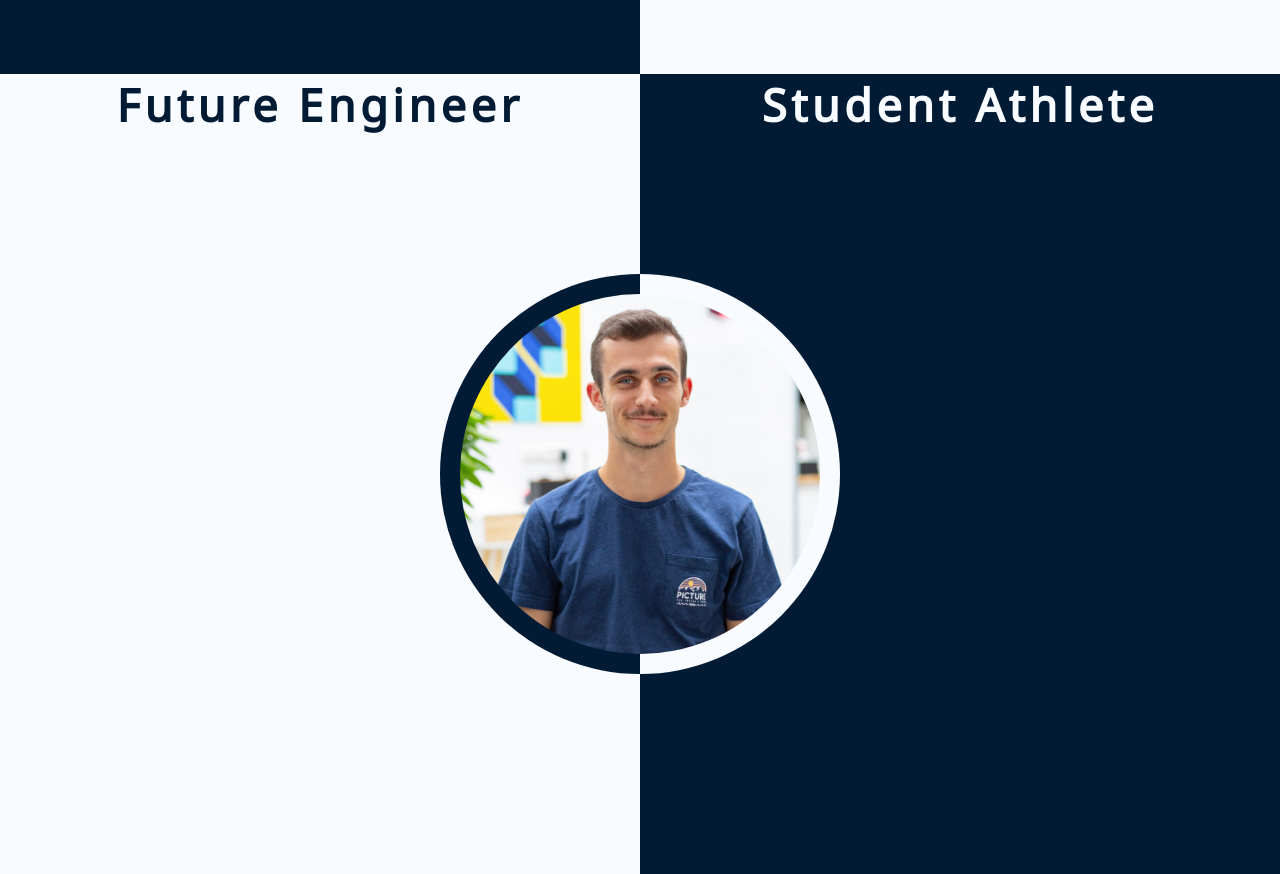
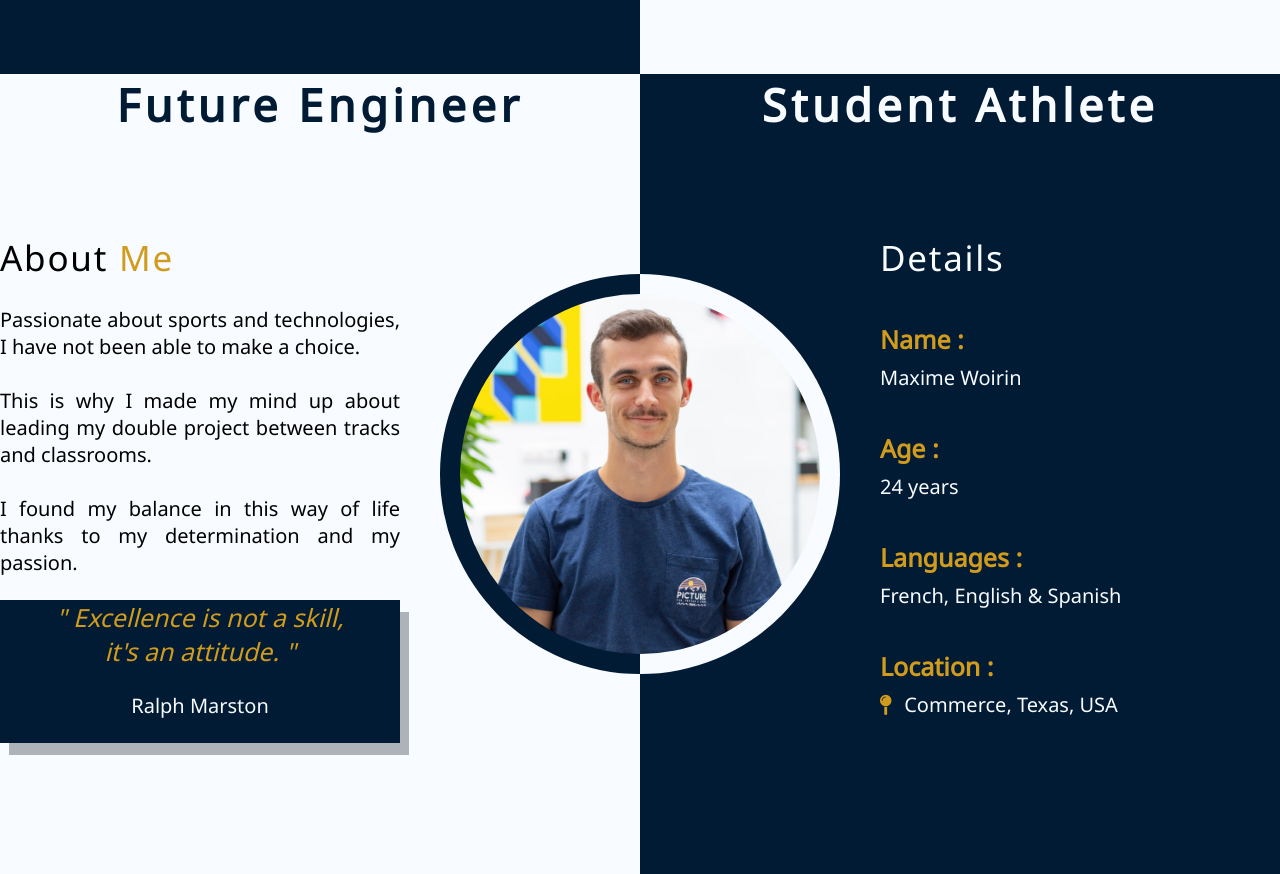
Before and after one commit to MaximeWoirin/MaximeWoirin.github.io, a website: page index.html in a window 1280 px wide. Shown: the part 726-1600 px from the top of the page. Drawn offline with nearby package versions, Linux system fonts and the light colour scheme; files that its build step writes are made by us from their sources; files whose address does not match are found by name.

Commit message:
page 2 almost done

```diff
--- a/index.html
+++ b/index.html
@@ -6,7 +6,7 @@
     <link rel="stylesheet" href="dist/css/index.css">
     <link rel="stylesheet" href="dist/css/page1.css">
     <link rel="stylesheet" href="dist/css/page2.css">
-
+    <link rel="stylesheet" href="https://cdnjs.cloudflare.com/ajax/libs/font-awesome/4.7.0/css/font-awesome.min.css">
 </head>
 
 <body>
@@ -35,9 +35,55 @@
         <div class="page2-container">
             <div class="panel panel__white panel--left">
                 <h2>Future Engineer</h2>
+                <div>
+                    <div class="text-container text-container--left">
+                        <h3>About <span>Me</span></h3>
+                        <p>Passionate about sports and technologies, I have not been able to make a choice.<br />
+                            <br />
+                            This is why I made my mind up about leading my double project between tracks and
+                            classrooms.<br />
+                            <br />
+                            I found my balance in this way of life thanks to my determination and my passion.
+                        </p>
+                        <div class="quote-container">
+                            <p class="quote">
+                                " Excellence is not a skill, <br />
+                                it's an attitude. "
+                            </p>
+                            <p class="author">
+                                Ralph Marston
+                            </p>
+                        </div>
+                    </div>
+                </div>
             </div>
             <div class="panel panel__blue panel--right">
                 <h2>Student Athlete</h2>
+                <div>
+                    <div class="text-container text-container--right">
+                        <h3>Details</h3>
+                        <ul>
+                            <li>
+                                <h4>Name :</h4>
+                                <p>Maxime Woirin</p>
+                            </li>
+                            <li>
+                                <h4>Age :</h4>
+                                <p>24 years</p>
+                            </li>
+                            <li>
+                                <h4>Languages :</h4>
+                                <p>French, English & Spanish</p>
+                            </li>
+                            <li>
+                                <h4>Location :</h4>
+                                <a href="https://goo.gl/maps/FX53ZZ74H5GvdKV57" target="_blank">
+                                    <p><i class="fa fa-map-pin"></i>Commerce, Texas, USA</p>
+                                </a>
+                            </li>
+                        </ul>
+                    </div>
+                </div>
             </div>
         </div>
     </section>
--- a/res/sass/index.scss
+++ b/res/sass/index.scss
@@ -1,7 +1,10 @@
 @import 'colors';
 
 * {
-    font-family: 'Noto Sans'
+    font-family: 'Noto Sans';
+    &:hover{
+        cursor: default;
+    }
 }
 
 body {
@@ -27,9 +30,6 @@ h1 {
     span{
         color: $contrast-color;
     }
-    &:hover{
-        cursor: default;
-    }
 }
 
 h2 {
@@ -46,8 +46,8 @@ h3 {
     font-weight: 500;
     font-size: 35px;
     line-height: 48px;
-    /* identical to box height */
     letter-spacing: 0.05em;
+    margin: 0px;
 }
 
 h4 {
@@ -55,6 +55,30 @@ h4 {
     font-weight: 800;
     font-size: 25px;
     line-height: 34px;
+    margin: 0px;
+}
+
+p {
+    font-style: normal;
+    font-weight: normal;
+    font-size: 20px;
+    line-height: 27px;
+    text-align: justify;
+    margin: 0px;
+}
+
+ul{
+    list-style-type: none;
+    margin: 0px;
+    padding: 0px;
+}
+
+a:hover{
+    cursor: pointer;
+}
+
+a, a:hover, a:active, a:visited, a:focus {
+    text-decoration:none;
 }
 
 .panel {
--- a/res/sass/page2.scss
+++ b/res/sass/page2.scss
@@ -1,4 +1,8 @@
 @import 'colors';
+
+$margin-s : 1vh;
+$margin-m : 3vh;
+$margin-l : 5vh;
 
 .page2-container{
     .panel {
@@ -13,10 +17,80 @@
             h2{
                 color: $primary-color;
             }
+            &>div{
+                flex-direction: row-reverse;
+            }
         }
         &--right{
             h2{
                 color: $secondary-color;
+            }
+            &>div{
+                flex-direction: row;
+            }
+        }
+        &>div{
+            display: flex;
+
+        }
+        .text-container{
+            max-width: 400px;
+            flex: 1;
+            margin-bottom: 10vh;
+            h3>span{
+                color: $contrast-color;
+            }
+            &>p{
+                margin-top: $margin-m;
+                margin-bottom: $margin-m;
+            }
+
+            &--left{
+                margin-right: 30vh;
+            }
+
+            &--right{
+                h3{
+                    color: $secondary-color;
+                }
+                h4{
+                    color: $contrast-color;
+                    margin-bottom: $margin-s;
+                }
+                margin-left: 30vh;
+                p{
+                    color: $secondary-color;
+                    i{
+                        color: $contrast-color;
+                        margin-right: 1vw;
+                        &:hover{
+                            cursor: pointer;
+                        }
+                    }
+                }
+                li{
+                    margin-top: $margin-l;
+                }
+            }
+            .quote-container{
+                background-color: $primary-color;
+                width: 100%;
+                padding-bottom: $margin-m;
+                box-shadow: 9px 12px 0px rgba(0, 13, 24, 0.3);
+
+                &>.quote{
+                    color: $contrast-color;
+                    font-style: italic;
+                    font-weight: normal;
+                    font-size: 25px;
+                    line-height: 34px;
+                    text-align: center;
+                    margin-bottom: $margin-m;
+                }
+                &>.author{
+                    color: $secondary-color;
+                    text-align: center;
+                }
             }
         }
     }
```
